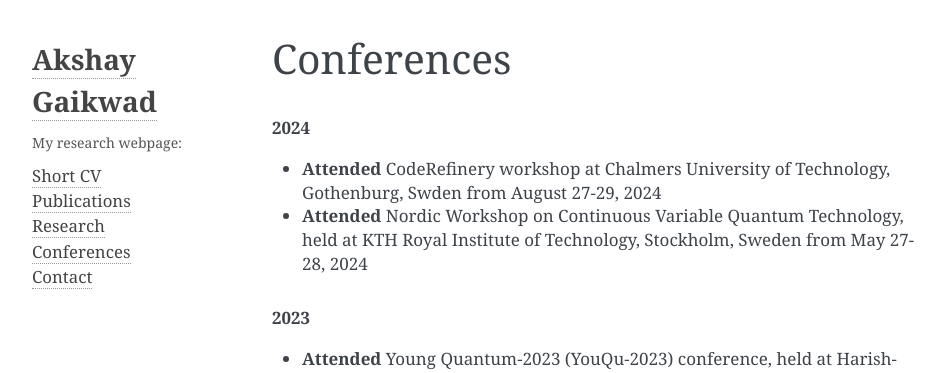
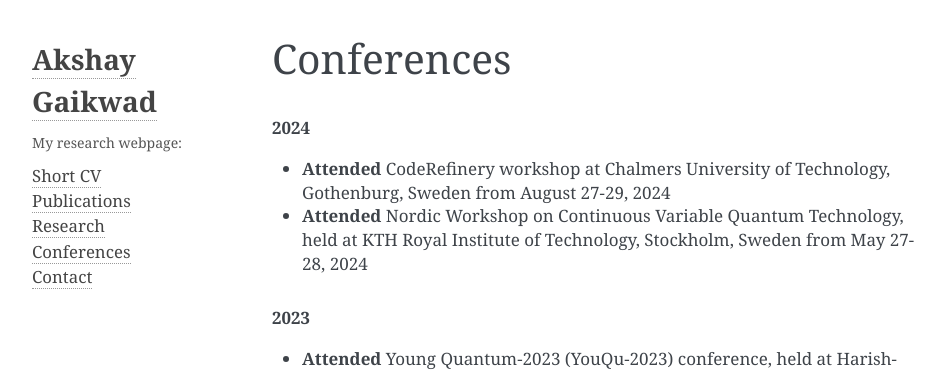
Before and after one commit to agtomo/agtomo.github.io, a Sphinx documentation site: the page built from source/Conferences.rst, in a window 1280 px wide and 900 px high. Shown: the top 373 px of the window, without its empty margins (148-1093 px from the left). Built offline with Sphinx 7.4.7, drawn with Linux system fonts in a browser that asks for light colours.

Commit message:
Update Conferences.rst

```diff
--- a/source/Conferences.rst
+++ b/source/Conferences.rst
@@ -3,7 +3,7 @@ Conferences
 
 .. rubric:: 2024
 
-- **Attended** CodeRefinery workshop at Chalmers University of Technology, Gothenburg, Swden from August 27-29, 2024
+- **Attended** CodeRefinery workshop at Chalmers University of Technology, Gothenburg, Sweden from August 27-29, 2024
 
 - **Attended** Nordic Workshop on Continuous Variable Quantum Technology, held at KTH Royal Institute of Technology,
   Stockholm,  Sweden from May 27-28, 2024
```
